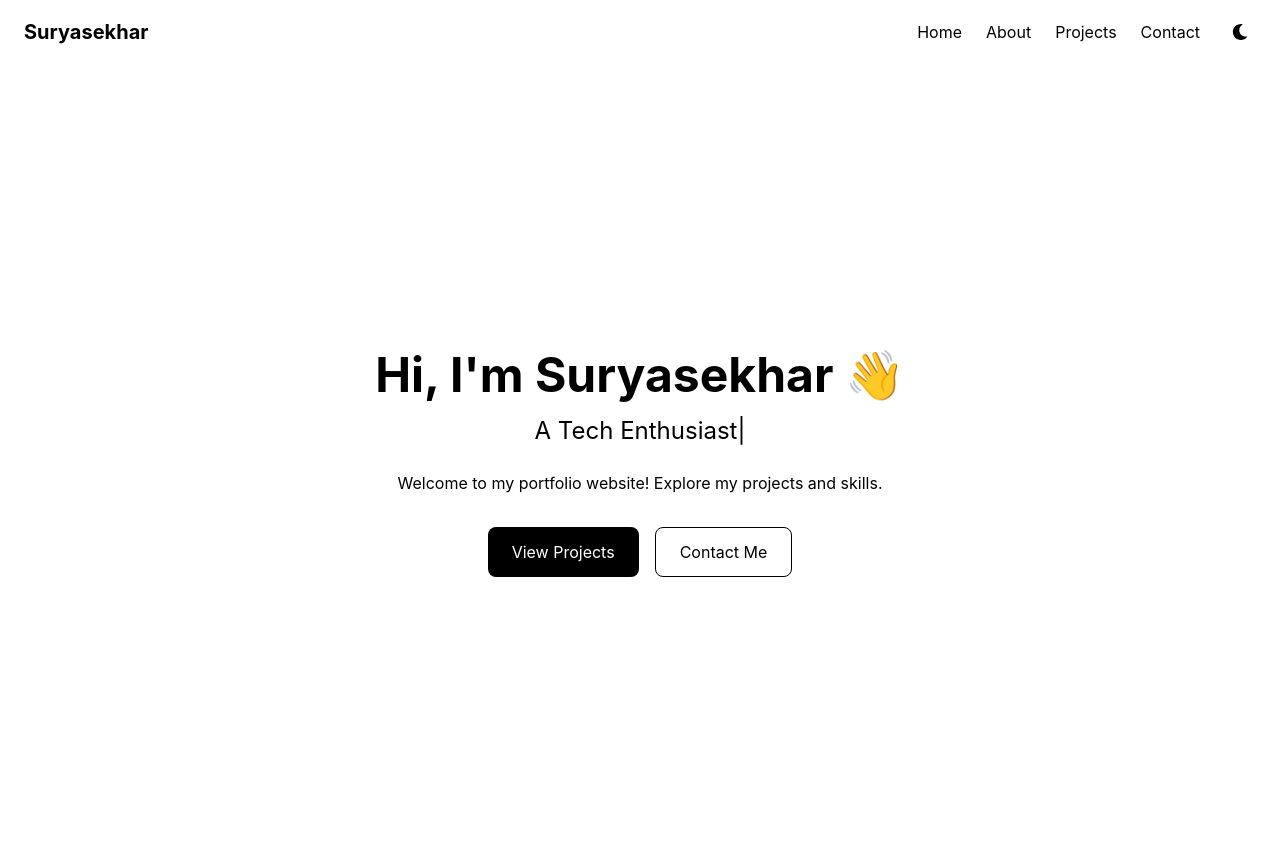
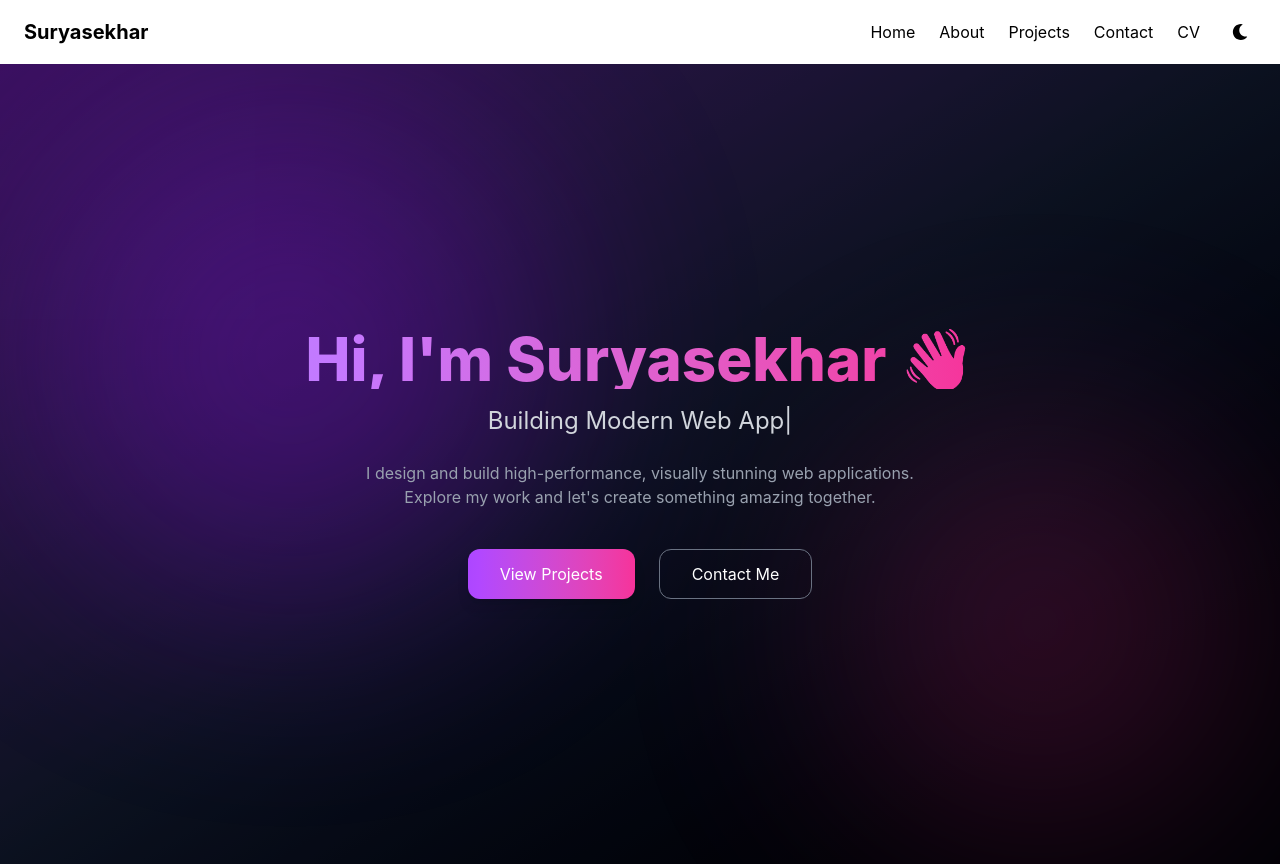
Before and after one commit to suryasekhardhal/portfolio, a React app: page / in a window 1280 px wide. Built offline with nearby package versions, Linux system fonts and the light colour scheme; the HTML template or start-up script is replaced by a standard one.

Commit message:
feat: update dependencies, add CV link in Navbar, and enhance Contact form validation

```diff
--- a/package.json
+++ b/package.json
@@ -15,11 +15,14 @@
     "framer-motion": "^12.38.0",
     "react": "^19.2.4",
     "react-dom": "^19.2.4",
+    "react-helmet-async": "^3.0.0",
+    "react-hot-toast": "^2.6.0",
     "react-icons": "^5.6.0",
     "react-redux": "^9.2.0",
     "react-router-dom": "^7.14.0",
     "react-type-animation": "^3.2.0",
-    "tailwindcss": "^4.2.2"
+    "tailwindcss": "^4.2.2",
+    "zod": "^4.3.6"
   },
   "devDependencies": {
     "@eslint/js": "^9.39.4",
--- a/src/components/Navbar.jsx
+++ b/src/components/Navbar.jsx
@@ -15,6 +15,7 @@ function Navbar() {
             <Link to="/about" className="hover:text-blue-500 transition-colors">About</Link>
             <Link to="/projects" className="hover:text-blue-500 transition-colors">Projects</Link>
             <Link to="/contact" className="hover:text-blue-500 transition-colors">Contact</Link>
+            <Link to="/cv2026.pdf" target="_blank" className="hover:text-blue-500 transition-colors">CV</Link>
             <button
                 onClick={() => dispatch(toggleTheme())}
                 className="p-2 rounded-full hover:bg-gray-200 dark:hover:bg-gray-600 transition-colors"
--- a/src/main.jsx
+++ b/src/main.jsx
@@ -5,13 +5,18 @@ import App from './App.jsx'
 import { Provider } from 'react-redux'
 import store from './app/store'
 import { BrowserRouter } from 'react-router-dom'
+import { HelmetProvider } from 'react-helmet-async'
+import { Toaster } from 'react-hot-toast'
+<Toaster position='top-right'/>
 
 createRoot(document.getElementById('root')).render(
   <StrictMode>
-    <Provider store={store}>
-      <BrowserRouter>
-        <App />
-      </BrowserRouter>
-    </Provider>
+    <HelmetProvider>
+      <Provider store={store}>
+        <BrowserRouter>
+          <App />
+        </BrowserRouter>
+      </Provider>
+    </HelmetProvider>
   </StrictMode>,
 )
--- a/src/pages/Contact.jsx
+++ b/src/pages/Contact.jsx
@@ -1,4 +1,6 @@
 import { useState } from "react";
+import toast from "react-hot-toast";
+import {z} from "zod";
 
 function Contact() {
   const [form, setForm] = useState({
@@ -7,16 +9,24 @@ function Contact() {
     message: "",
   });
 
+  const schema = z.object({
+    name: z.string().min(2).max(100),
+    email: z.string().email(),
+    message: z.string().min(10).max(500),
+  });
+
   const handleChange = (e) => {
     setForm({ ...form, [e.target.name]: e.target.value });
   };
 
   const handleSubmit = (e) => {
     e.preventDefault();
-
-    console.log(form); // for now
-    alert("Message sent! 🚀");
-
+    const validation = schema.safeParse(form);
+    if (!validation.success) {
+      toast.error("Please fill out all fields correctly.");
+      return;
+    }
+    toast.success("Message sent successfully!");
     setForm({ name: "", email: "", message: "" });
   };
 
--- a/src/pages/Home.jsx
+++ b/src/pages/Home.jsx
@@ -1,62 +1,84 @@
 import { TypeAnimation } from "react-type-animation";
 import { motion } from "framer-motion";
+
 function Home() {
   return (
-    <>
-    <div className="min-h-screen flex items-center justify-center bg-white dark:bg-gray-900 text-black dark:text-white">
-      <div className="text-center">
+    <div className="relative min-h-screen flex items-center justify-center overflow-hidden bg-gray-950 text-white">
+
+      {/* 🔥 Animated Gradient Background */}
+      <div className="absolute inset-0 bg-gradient-to-br from-purple-900 via-gray-900 to-black animate-pulse opacity-80"></div>
+
+      {/* 🔥 Glow Effect */}
+      <div className="absolute w-[500px] h-[500px] bg-purple-600 rounded-full blur-[120px] opacity-30 top-10 left-10"></div>
+      <div className="absolute w-[400px] h-[400px] bg-pink-500 rounded-full blur-[120px] opacity-20 bottom-10 right-10"></div>
+
+      {/* 🔥 Content */}
+      <div className="relative z-10 text-center px-6">
+
+        {/* Heading */}
         <motion.h1
-        initial={{ opacity: 0, y: -50 }}
-        animate={{ opacity: 1, y: 0 }}
-        transition={{ duration: 0.8 }}
-        className="text-5xl font-bold">
+          initial={{ opacity: 0, y: -60 }}
+          animate={{ opacity: 1, y: 0 }}
+          transition={{ duration: 0.8 }}
+          className="text-5xl md:text-6xl font-extrabold bg-gradient-to-r from-purple-400 to-pink-500 text-transparent bg-clip-text"
+        >
           Hi, I'm Suryasekhar 👋
         </motion.h1>
+
+        {/* Typing Animation */}
         <motion.div
-        initial={{ opacity: 0, y: 50 }}
-        animate={{ opacity: 1, y: 0 }}
-        transition={{ duration: 0.8, delay: 0.5 }}
-        className="text-2xl mt-4">
+          initial={{ opacity: 0, y: 40 }}
+          animate={{ opacity: 1, y: 0 }}
+          transition={{ delay: 0.4 }}
+          className="text-xl md:text-2xl mt-4 text-gray-300"
+        >
           <TypeAnimation
             sequence={[
-              "A Passionate Developer",
+              "A Passionate Developer 🚀",
               2000,
-              "A Tech Enthusiast",
+              "Building Modern Web Apps 💻",
               2000,
-              "A Lifelong Learner",
+              "React & Node.js Enthusiast ⚡",
               2000,
             ]}
             speed={50}
-            wrapper="span"
             repeat={Infinity}
           />
         </motion.div>
 
+        {/* Description */}
+        <motion.p
+          initial={{ opacity: 0, y: 40 }}
+          animate={{ opacity: 1, y: 0 }}
+          transition={{ delay: 0.8 }}
+          className="mt-6 text-gray-400 max-w-xl mx-auto"
+        >
+          I design and build high-performance, visually stunning web applications.
+          Explore my work and let's create something amazing together.
+        </motion.p>
+
+        {/* Buttons */}
         <motion.div
-        initial={{ opacity: 0, y: 50 }}
-        animate={{ opacity: 1, y: 0 }}
-        transition={{ duration: 0.8, delay: 1 }}
-        className="mt-6">
-          <p>Welcome to my portfolio website! Explore my projects and skills.</p>
-        </motion.div>
-
-        <motion.div
-          initial={{ opacity: 0, y: 50 }}
+          initial={{ opacity: 0, y: 40 }}
           animate={{ opacity: 1, y: 0 }}
-          transition={{ delay: 1 }}
-          className="mt-8 flex justify-center gap-4"
+          transition={{ delay: 1.2 }}
+          className="mt-10 flex justify-center gap-6 flex-wrap"
         >
-          <button className="px-6 py-3 bg-black text-white dark:bg-white dark:text-black rounded-lg">
+          {/* Primary Button */}
+          <button className="px-8 py-3 rounded-xl bg-gradient-to-r from-purple-500 to-pink-500
+          hover:scale-110 transition-all duration-300 shadow-lg hover:shadow-pink-500/50">
             View Projects
           </button>
 
-          <button className="px-6 py-3 border border-black dark:border-white rounded-lg">
+          {/* Secondary Button */}
+          <button className="px-8 py-3 rounded-xl border border-gray-500
+          hover:bg-white hover:text-black transition-all duration-300">
             Contact Me
           </button>
         </motion.div>
+
       </div>
     </div>
-    </>
   );
 }
 
```
Also changed, not shown: 2 other files (tests, documents, lock files or other folders).
